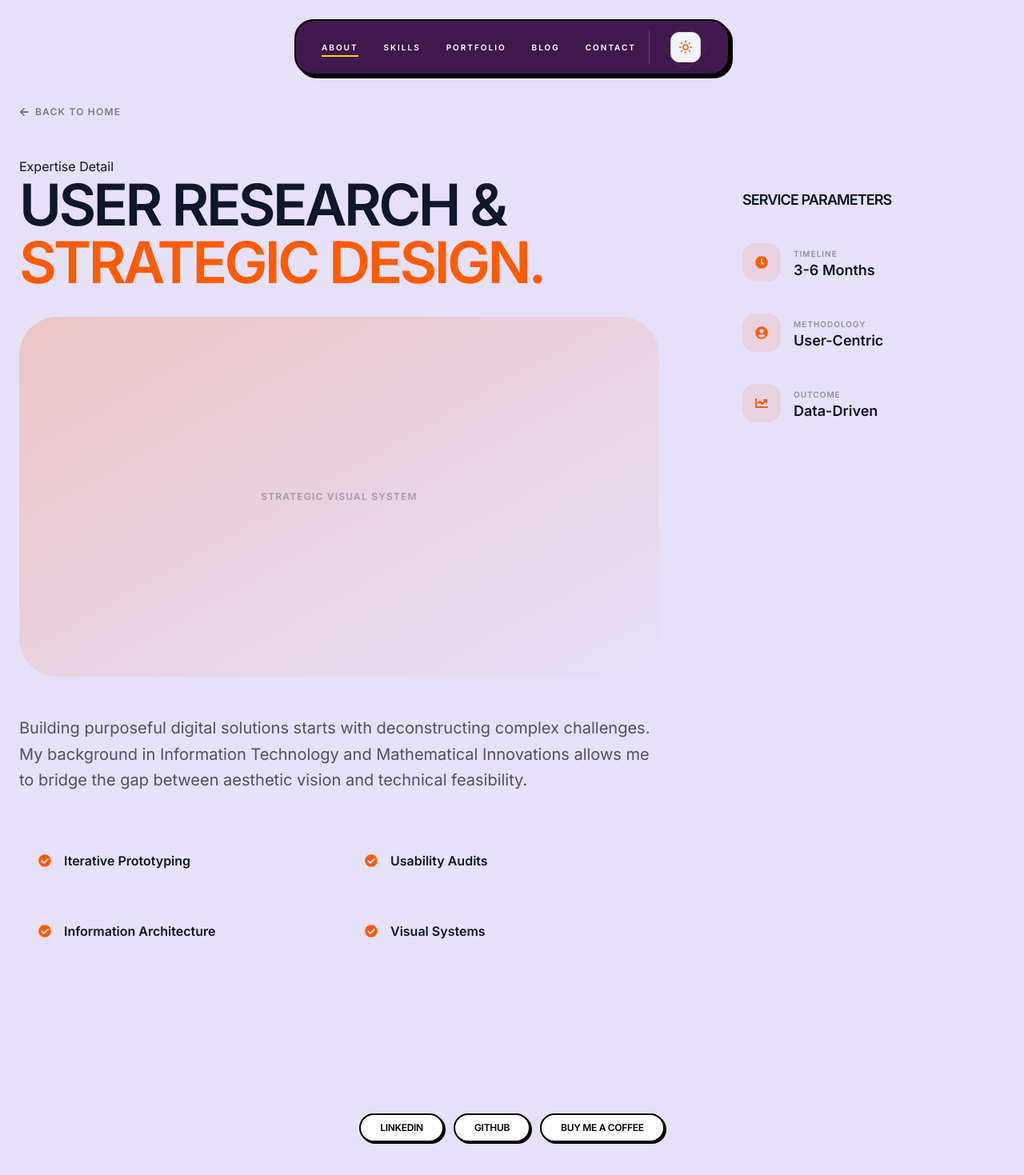
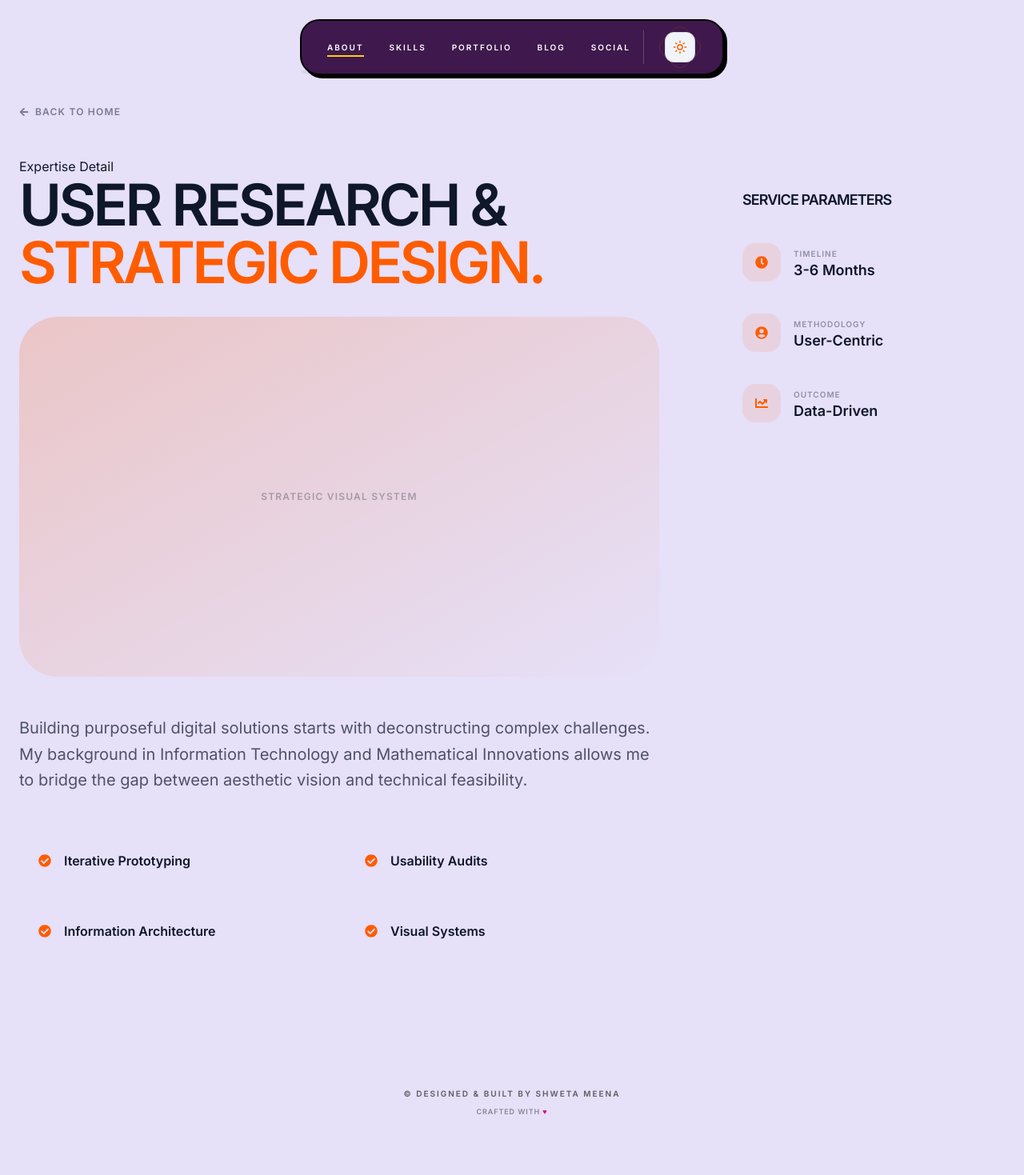
Before and after one commit to me-shweta/me-shweta.github.io, a React (Vite) app: page /service/1 in a window 1280 px wide. Shown: the top 1469 px of the page at 80% size. After the commit the page ends 1416 px from the top, so only its background shows below. Built offline with nearby package versions, Linux system fonts and the light colour scheme.

Commit message:
updating header and footer with social icons

```diff
--- a/src/App.jsx
+++ b/src/App.jsx
@@ -35,8 +35,6 @@ function AppContent() {
           <Route path="/photography" element={<Photography />} />
           <Route path="/contact" element={<Contact />} />
           <Route path="/blog" element={<BlogList />} />
-
-          {/* Individual Blog Pages (Header/Footer will be hidden) */}
           <Route path="/blog/aesthetic-usability-bias" element={<AestheticBlog />} />
           <Route path="/blog/visual-scanning-patterns" element={<PatternsBlog />} />
           <Route path="/blog/ux-chunking-guide" element={<ChunkingBlog />} />
--- a/src/components/Footer.jsx
+++ b/src/components/Footer.jsx
@@ -1,48 +1,20 @@
-import { motion } from 'framer-motion'
-import { useLocation } from 'react-router-dom' // 1. Import useLocation
+import { useLocation } from 'react-router-dom'
 
 const Footer = () => {
-  const location = useLocation() // 2. Initialize location
+  const location = useLocation()
 
-  // 3. Logic to hide footer on photography page
   if (location.pathname === '/photography') return null;
 
-  const links = [
-    { label: 'LinkedIn', url: 'https://www.linkedin.com/in/shwetameena' },
-    { label: 'GitHub', url: 'https://github.com/shwetameena' },
-    { label: 'Buy Me a Coffee', url: 'https://buymeacoffee.com/shwetameenk?new=1' },
-  ]
-
   return (
-    <footer className="bg-[#E6E0F8] dark:bg-[#1a0b21] py-12 transition-colors duration-500">
+    // Changed py-12 to pt-4 (top) and pb-12 (bottom)
+    <footer className="bg-[#E6E0F8] dark:bg-[#1a0b21] pt-4 pb-5 transition-colors duration-500">
       <div className="container mx-auto px-6 text-center">
-        <div className="flex flex-wrap justify-center gap-3 mb-10">
-          {links.map((link) => (
-            <motion.a
-              key={link.label}
-              href={link.url}
-              target="_blank"
-              rel="noopener noreferrer"
-              whileHover={{
-                y: -3,
-                boxShadow: "4px 4px 0px rgba(0,0,0,1)",
-                backgroundColor: "#FFCE13",
-                color: "#000000"
-              }}
-              whileTap={{ scale: 0.95 }}
-              className="bg-white dark:bg-[#2D1433] border-2 border-black dark:border-[#DB007D]/40 rounded-full px-6 py-2 text-xs font-black uppercase tracking-tight text-black dark:text-white transition-all shadow-[2px_2px_0px_black] dark:shadow-[2px_2px_0px_#DB007D]"
-            >
-              {link.label}
-            </motion.a>
-          ))}
-        </div>
-
         <div className="space-y-2">
           <p className="text-[10px] font-black uppercase tracking-[0.2em] text-black/60 dark:text-[#F9A8D4] transition-colors">
             © Designed & Built by Shweta Meena
           </p>
           <p className="text-[9px] font-bold uppercase tracking-widest text-black/40 dark:text-white/20">
-            Crafted with <span className="text-[#DB007D] dark:text-[#F9A8D4]">♥</span> in Delhi
+            Crafted with <span className="text-[#DB007D] dark:text-[#F9A8D4]">♥</span>
           </p>
         </div>
       </div>
--- a/src/components/Header.jsx
+++ b/src/components/Header.jsx
@@ -1,16 +1,18 @@
 import { useState, useEffect, useRef } from 'react'
 import { motion, AnimatePresence } from 'framer-motion'
-import { useLocation, Link } from 'react-router-dom'
+import { useLocation } from 'react-router-dom'
 import { AnimatedThemeToggler } from "@/registry/magicui/animated-theme-toggler"
+import { Github, Linkedin, Mail, Coffee, X, Check } from 'lucide-react'
 
 const Header = () => {
   const location = useLocation()
   const [isScrolled, setIsScrolled] = useState(false)
   const [activeSection, setActiveSection] = useState('about')
   const [scrollProgress, setScrollProgress] = useState(0)
+  const [showSocials, setShowSocials] = useState(false)
+  const [copied, setCopied] = useState(false)
   const observer = useRef(null)
 
-  // Hide header on Photography and Individual Blog Pages
   if (location.pathname === '/photography' || location.pathname.startsWith('/blog/')) return null;
 
   const navItems = [
@@ -18,15 +20,25 @@ const Header = () => {
     { name: 'Skills', id: 'skills' },
     { name: 'Portfolio', id: 'portfolio' },
     { name: 'Blog', id: 'blog' },
-    { name: 'Contact', id: 'contact' }
+  ];
+
+  const handleCopyEmail = () => {
+    navigator.clipboard.writeText("shwetameena0511@gmail.com");
+    setCopied(true);
+    setTimeout(() => setCopied(false), 2000);
+  };
+
+  const socialLinks = [
+    { label: 'LinkedIn', url: 'https://www.linkedin.com/in/shwetameena', icon: <Linkedin size={16} /> },
+    { label: 'GitHub', url: 'https://github.com/me-shweta', icon: <Github size={16} /> },
+    { label: 'Coffee', url: 'https://buymeacoffee.com/shwetameenk?new=1', icon: <Coffee size={16} /> },
   ];
 
   useEffect(() => {
     const handleScroll = () => {
       setIsScrolled(window.scrollY > 50)
       const totalHeight = document.documentElement.scrollHeight - document.documentElement.clientHeight;
-      const currentScroll = window.scrollY;
-      if (totalHeight > 0) setScrollProgress(currentScroll / totalHeight);
+      if (totalHeight > 0) setScrollProgress(window.scrollY / totalHeight);
     }
     window.addEventListener('scroll', handleScroll)
 
@@ -52,7 +64,7 @@ const Header = () => {
 
   return (
     <header className="fixed top-6 inset-x-0 z-[100] flex justify-center pointer-events-none px-4">
-      <nav className={`flex flex-col relative overflow-hidden items-center transition-all duration-500 border-2 border-black dark:border-white/20 pointer-events-auto shadow-[4px_4px_0px_rgba(0,0,0,1)] dark:shadow-[4px_4px_0px_#DB007D] ${
+      <nav className={`flex flex-col relative items-center transition-all duration-500 border-2 border-black dark:border-white/20 pointer-events-auto shadow-[4px_4px_0px_rgba(0,0,0,1)] dark:shadow-[4px_4px_0px_#DB007D] ${
         isScrolled
         ? 'bg-white/90 dark:bg-[#2d1438]/90 backdrop-blur-md rounded-2xl'
         : 'bg-[#3F194D] dark:bg-[#1a0b21] rounded-3xl'
@@ -75,9 +87,6 @@ const Header = () => {
                     {isActive && (
                       <motion.div
                         layoutId="activeUnderline"
-                        initial={{ opacity: 0, scaleX: 0 }}
-                        animate={{ opacity: 1, scaleX: 1 }}
-                        exit={{ opacity: 0, scaleX: 0 }}
                         className={`absolute -bottom-1 inset-x-0 h-0.5 ${isScrolled ? 'bg-[#DB007D]' : 'bg-[#FFCE13]'}`}
                       />
                     )}
@@ -85,6 +94,16 @@ const Header = () => {
                 </a>
               );
             })}
+
+            <motion.button
+              whileHover={{ scale: 1.1 }}
+              onClick={() => setShowSocials(!showSocials)}
+              className={`text-[9px] md:text-[10px] uppercase tracking-tighter md:tracking-[0.2em] font-black transition-colors ${
+                isScrolled ? 'text-black dark:text-white' : 'text-white'
+              } ${showSocials ? 'text-[#FFCE13] dark:text-[#DB007D]' : ''}`}
+            >
+              Social
+            </motion.button>
           </div>
 
           <div className={`flex items-center pl-3 md:pl-6 border-l transition-colors ${
@@ -96,8 +115,68 @@ const Header = () => {
           </div>
         </div>
 
-        {/* Scroll Progress Bar */}
-        <div className="absolute bottom-0 left-0 right-0 h-1 bg-black/5 dark:bg-white/5">
+        {/* Socials Pop-down Menu */}
+        <AnimatePresence>
+          {showSocials && (
+            <motion.div
+              initial={{ opacity: 0, y: -20 }}
+              animate={{ opacity: 1, y: 10 }}
+              exit={{ opacity: 0, y: -20 }}
+              className="absolute top-full left-0 right-0 mx-auto w-max bg-white dark:bg-[#1a0b21] border-2 border-black dark:border-white/20 p-3 rounded-2xl flex gap-5 shadow-[6px_6px_0px_rgba(0,0,0,1)] dark:shadow-[6px_6px_0px_#DB007D] z-[110]"
+            >
+              {/* LinkedIn & GitHub Links */}
+              {socialLinks.map((social) => (
+                <a
+                  key={social.label}
+                  href={social.url}
+                  target="_blank"
+                  rel="noopener noreferrer"
+                  className="flex flex-col items-center gap-1 group"
+                >
+                  <motion.div
+                    whileHover={{ scale: 1.2, rotate: 8 }}
+                    className="p-2 bg-gray-100 dark:bg-white/10 rounded-full group-hover:bg-[#DB007D] group-hover:text-white transition-colors"
+                  >
+                    {social.icon}
+                  </motion.div>
+                  <span className="text-[8px] font-black uppercase dark:text-white">{social.label}</span>
+                </a>
+              ))}
+
+              {/* Gmail Copy Button */}
+              <button
+                onClick={handleCopyEmail}
+                className="flex flex-col items-center gap-1 group"
+              >
+                <motion.div
+                  whileHover={{ scale: 1.2, rotate: 8 }}
+                  className={`p-2 rounded-full transition-colors ${
+                    copied
+                    ? 'bg-green-500 text-white'
+                    : 'bg-gray-100 dark:bg-white/10 group-hover:bg-[#DB007D] group-hover:text-white'
+                  }`}
+                >
+                  {copied ? <Check size={16} /> : <Mail size={16} />}
+                </motion.div>
+                <span className="text-[8px] font-black uppercase dark:text-white">
+                  {copied ? 'Copied!' : 'Gmail'}
+                </span>
+              </button>
+
+              <div className="w-[1px] bg-black/10 dark:bg-white/10 mx-1" />
+
+              {/* Close Button */}
+              <button onClick={() => setShowSocials(false)} className="flex flex-col items-center gap-1 group">
+                <div className="p-2 bg-gray-100 dark:bg-white/10 rounded-full group-hover:bg-red-500 group-hover:text-white transition-colors">
+                  <X size={16} />
+                </div>
+                <span className="text-[8px] font-black uppercase dark:text-white">Close</span>
+              </button>
+            </motion.div>
+          )}
+        </AnimatePresence>
+
+        <div className="absolute bottom-0 left-0 right-0 h-1 bg-black/5 dark:bg-white/5 overflow-hidden rounded-b-3xl">
           <motion.div
             className={`h-full ${isScrolled ? 'bg-[#DB007D]' : 'bg-[#FFCE13]'}`}
             style={{ scaleX: scrollProgress, originX: 0 }}
```
